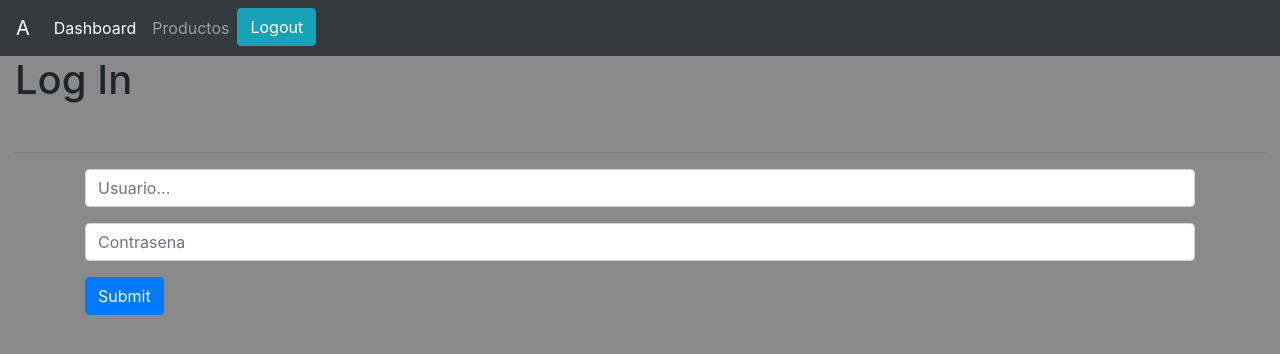
After one commit to acuellodemoya/pedidos, a Django app: page /login/ in a window 1280 px wide. The commit adds this page. Shown: the top 354 px of the page. Run offline with Django 3.2, Linux system fonts and the light colour scheme; some libraries are stand-ins or nearby versions.

Commit message:
Agregado login y autenticacion (14)

```diff
--- a/pedidos/urls.py
+++ b/pedidos/urls.py
@@ -15,7 +15,8 @@ Including another URLconf
 """
 from django.contrib import admin
 from django.urls import path
-from usuarios.views import inicio, productos, clientes, crear_orden, actualizar_orden, eliminar_orden, crear_cliente, actualizar_cliente, eliminar_cliente
+from usuarios.views import inicio, productos, clientes, crear_orden, actualizar_orden, eliminar_orden, actualizar_cliente, eliminar_cliente
+from usuarios.views import log_in, registro, log_out
 
 urlpatterns = [
     path('admin/', admin.site.urls),
@@ -25,7 +26,9 @@ urlpatterns = [
     path('crear_orden/', crear_orden, name='crear_orden'),
     path('actualizar_orden/<str:pk>', actualizar_orden, name='actualizar_orden'),
     path('eliminar_orden/<str:pk>', eliminar_orden, name='eliminar_orden'),
-    path('crear_cliente/', crear_cliente, name='crear_cliente'),
     path('actualizar_cliente/<str:pk>', actualizar_cliente, name='actualizar_cliente'),
     path('eliminar_cliente/<str:pk>', eliminar_cliente, name='eliminar_cliente'),
+    path('login/', log_in, name='login'),
+    path('registro/', registro, name='registro'),
+    path('logout/', log_out, name='logout'),
 ]
--- a/templates/base/navbar.html
+++ b/templates/base/navbar.html
@@ -11,6 +11,9 @@
         <li class="nav-item">
           <a class="nav-link" href="{% url 'productos' %}">Productos</a>
         </li>
+        <li class="nav-item">
+            <a href="{% url 'logout' %}" class="btn btn-info">Logout</a>
+        </li>
       </ul>
     </div>
   </nav>
--- a/templates/dashboard.html
+++ b/templates/dashboard.html
@@ -8,7 +8,7 @@
         <div class="col-md-5">
             <h4>Clientes</h4><hr>
             <div class="card card-body">
-                <a class="btn btn-primary btn-sm btn-block" href="{% url 'crear_cliente' %}">Crear usuario</a>
+                <a class="btn btn-primary btn-sm btn-block" href="#">Crear usuario</a>
                 <table class="tabla-sm">
                     <tr>
                         <th></th>
--- /dev/null
+++ b/templates/login.html
@@ -0,0 +1,26 @@
+{% extends 'base/main.html' %}
+{% load static %}
+{% load crispy_forms_tags %}
+
+{% block titulo %} Log In {% endblock %}
+
+{% block content %}
+    <h1 class="mb-5">Log In</h1>
+    <hr>
+
+    <div class="container">
+        <form action="" method="POST">
+            {% csrf_token %}
+            <input type="text" name="username" placeholder="Usuario..." class="form-control mb-3" />
+            <input type="password" name="password" placeholder="Contrasena" class="form-control mb-3" />
+            <input type="submit" class="btn btn-primary">
+
+        </form>
+
+        <ul>
+            {% for mensaje in messages %}
+                <li>{{ mensaje }}</li>
+            {% endfor %}
+        </ul>
+    </div>
+{% endblock %}
--- a/usuarios/views.py
+++ b/usuarios/views.py
@@ -1,9 +1,14 @@
 from django.shortcuts import render, redirect
 from .models import *
-from .forms import OrdenForm, ClienteForm
+from .forms import OrdenForm, CrearUsuarioForm
 from .filters import OrdenFilter
+from django.contrib.auth.forms import UserCreationForm
+from django.contrib import messages
+from django.contrib.auth import authenticate, login, logout
+from django.contrib.auth.decorators import login_required
 # Create your views here.
 
+@login_required(login_url='login')
 def inicio(request):
     clientes = Cliente.objects.all()
     ordenes = Orden.objects.all()
@@ -39,19 +44,48 @@ def clientes(request, pk):
     }
     return render(request, 'clientes.html', contexto)
 
-def crear_cliente(request):
-    form = ClienteForm()
-    if request.method == 'POST':
-        form = ClienteForm(request.POST)
-        if form.is_valid():
-            form.save()
-            return redirect('/')
+def registro(request):
+    if request.user.is_authenticated:
+        return redirect('inicio')
+    else:
+        form = CrearUsuarioForm()
+        if request.method == 'POST':
+            form = CrearUsuarioForm(request.POST)
+            if form.is_valid():
+                form.save()
+                messages.success(request, 'Cuenta Creada!!')
+                return redirect('login')
 
-    contexto = {
-        'form': form
-    }
-    return render(request, 'clienteForm.html', contexto)
+        contexto = {
+            'form': form
+        }
 
+        return render(request, 'registro.html', contexto)
+
+def log_in(request):
+    if request.user.is_authenticated:
+        return redirect('inicio')
+    else:
+        if request.method == 'POST':
+            username = request.POST.get('username')
+            password = request.POST.get('password')
+
+            user = authenticate(request, username=username, password=password)
+
+            if user is not None:
+                login(request, user)
+                return redirect('inicio')
+            else:
+                messages.info(request, 'Usuario o cotrasena incorrectos!!')
+
+
+        return render(request, 'login.html')
+
+def log_out(request):
+    logout(request)
+    return redirect('login')
+
+@login_required(login_url='login')
 def actualizar_cliente(request, pk):
     cliente = Cliente.objects.get(id=pk)
     form = ClienteForm(instance=cliente)
@@ -66,6 +100,7 @@ def actualizar_cliente(request, pk):
     }
     return render(request, 'clienteForm.html', contexto)
 
+@login_required(login_url='login')
 def eliminar_cliente(request, pk):
     cliente = Cliente.objects.get(id=pk)
     if request.method == 'POST':
@@ -76,6 +111,7 @@ def eliminar_cliente(request, pk):
     }
     return render(request, 'eliminar_cliente.html', contexto)
 
+@login_required(login_url='login')
 def crear_orden(request):
     form = OrdenForm()
     if request.method == 'POST':
@@ -89,6 +125,7 @@ def crear_orden(request):
     }
     return render(request, 'ordenForm.html', contexto)
 
+@login_required(login_url='login')
 def actualizar_orden(request, pk):
 
     orden =Orden.objects.get(id=pk)
@@ -104,7 +141,7 @@ def actualizar_orden(request, pk):
     }
 
     return render(request, 'ordenForm.html', contexto)
-
+@login_required(login_url='login')
 def eliminar_orden(request, pk):
     orden = Orden.objects.get(id=pk)
     if request.method == 'POST':
```
Also changed, not shown: templates/registro.html (renamed from templates/clienteForm.html, +4 -3 lines), usuarios/forms.py (+6 -4 lines).
